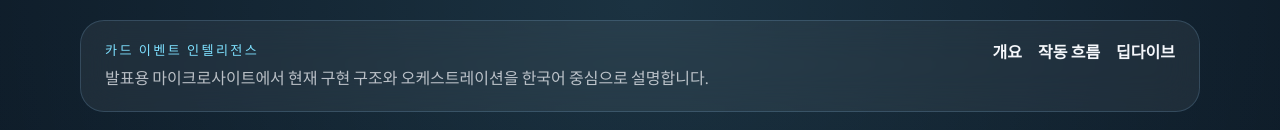
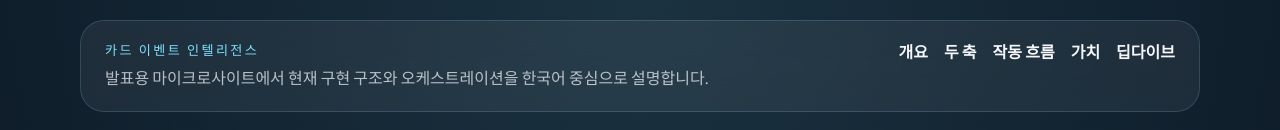
Before and after one commit to shinhan-card/card-event, a Next.js app in the folder presentation-site/: page / in a window 1280 px wide. Shown: the top 130 px of the page. Built offline with nearby package versions, Linux system fonts and the light colour scheme.

Commit message:
Use public nav contract in site header

```diff
--- a/presentation-site/components/chrome/site-header.tsx
+++ b/presentation-site/components/chrome/site-header.tsx
@@ -1,10 +1,5 @@
 import Link from "next/link";
-
-const navItems = [
-  { href: "/", label: "개요" },
-  { href: "/#how-it-works", label: "작동 흐름" },
-  { href: "/deep-dive", label: "딥다이브" }
-] as const;
+import { siteContent } from "@/content/site-content";
 
 export default function SiteHeader() {
   return (
@@ -17,7 +12,7 @@ export default function SiteHeader() {
       </div>
       <nav aria-label="주요 탐색">
         <ul className="site-nav">
-          {navItems.map((item) => (
+          {siteContent.navigation.map((item) => (
             <li key={item.href}>
               <Link href={item.href}>{item.label}</Link>
             </li>
```
Also changed, not shown: 1 other file (tests, documents, lock files or other folders).
